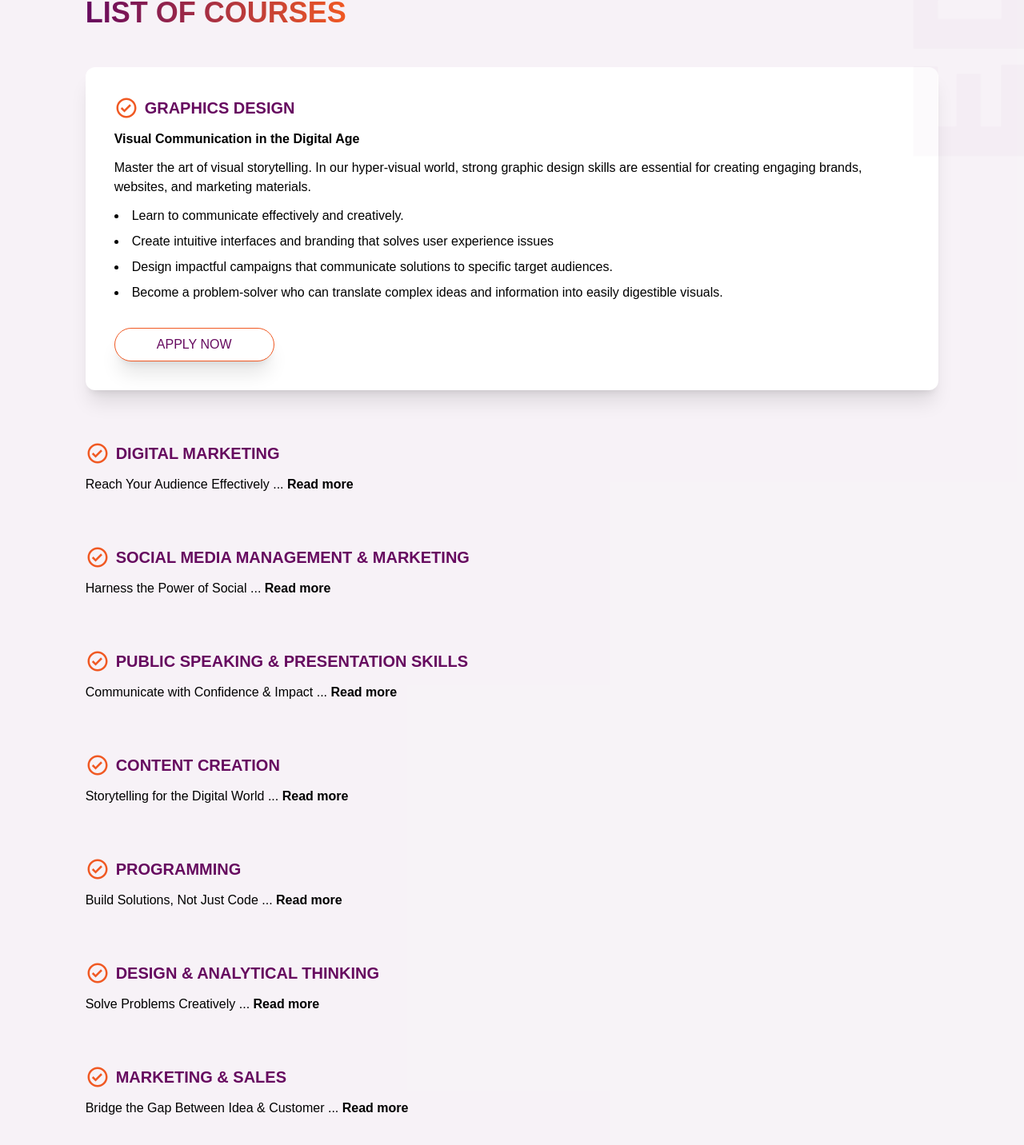
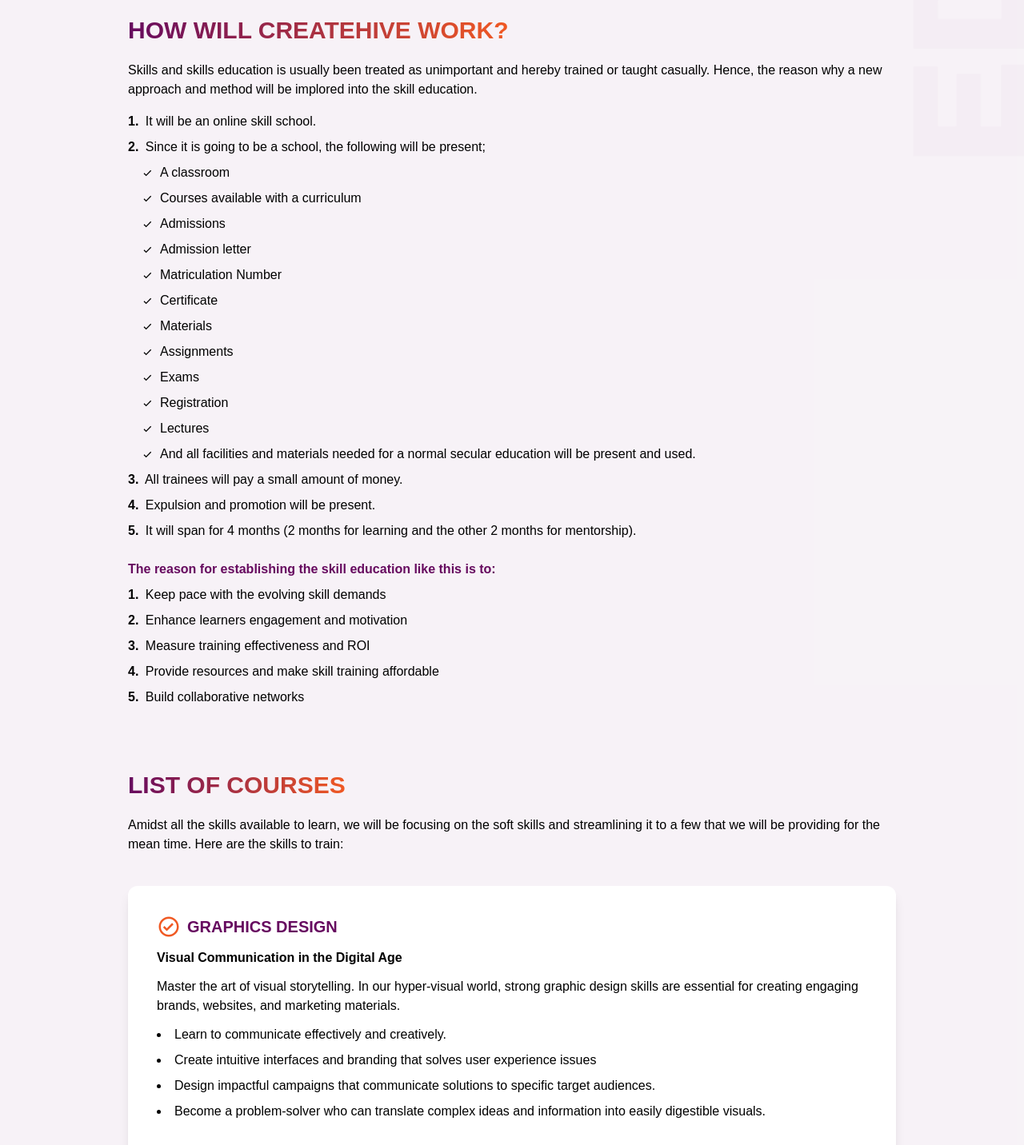
Before and after one commit to paixtechdom/edufix, a React (Vite) app: page /programs/createhive in a window 1280 px wide. Shown: the part 668-2100 px from the top of the page at 80% size. Built offline with nearby package versions, Linux system fonts and the light colour scheme; a web font is replaced by a local one.

Commit message:
updated createhive page

```diff
--- a/src/pages/home/sections/AfterHero.tsx
+++ b/src/pages/home/sections/AfterHero.tsx
@@ -20,18 +20,18 @@
         title: "Benin Accredited",
         icon: <GoVerified />,
         type: "after",
-        desc: "Edufix is recognised by the BAU as an accredited online university."
+        desc: "Educfix is recognised by the BAU as an accredited online university."
     },
     {
         title: "Flexible",
         icon: <TiTime />,
         type: "",
-        desc: "Since Edufix is 100% free, you can study to fit your schedule anytime, anywhere."
+        desc: "Since Educfix is 100% free, you can study to fit your schedule anytime, anywhere."
     },
     {
         title: "Quality",
         icon: <FaStar />,
-        desc: "Edufix is an Acrcredited, Benin Online University. Our academic leadership includes scholars from top universities around the world."
+        desc: "Educfix is an Acrcredited, Benin Online University. Our academic leadership includes scholars from top universities around the world."
     },
     {
         title: "Support",
--- a/src/pages/skill/createhive/page.tsx
+++ b/src/pages/skill/createhive/page.tsx
@@ -1,6 +1,6 @@
 import { useState } from "react"
 import { CoursesList } from "../../../assets/Constants"
-import { BiCheckCircle } from "react-icons/bi"
+import { BiCheck, BiCheckCircle, BiChevronDown } from "react-icons/bi"
 import { Button } from "../../../assets/components/Button"
 
 export const CreateHiveInfo = {
@@ -15,6 +15,44 @@
     "To generate novel ideas in solving practical issues that either comes from life or in the community.",
     "To create a world where skills are been recognized and is regarded as important.",
     "To create a medium where Ideas can be tested and iterated upon through collective feedback, leading to more robust and innovative outcomes."
+  ],
+  how: [
+    {
+      info: "It will be an online skill school.",
+    },
+    {
+      info: "Since it is going to be a school, the following will be present;",
+      points: [
+        "A classroom",
+        "Courses available with a curriculum",
+        "Admissions",
+        "Admission letter",
+        "Matriculation Number",
+        "Certificate",
+        "Materials",
+        "Assignments",
+        "Exams",
+        "Registration",
+        "Lectures",
+        "And all facilities and materials needed for a normal secular education will be present and used.",
+      ]
+    },
+    {
+      info: "All trainees will pay a small amount of money."
+    },
+    {
+      info: "Expulsion and promotion will be present."
+    },
+    {
+      info: "It will span for 4 months (2 months for learning and the other 2 months for mentorship)."
+    }
+  ],
+  reason: [
+    "Keep pace with the evolving skill demands",
+    "Enhance learners engagement and motivation",
+    "Measure training effectiveness and ROI",
+    "Provide resources and make skill training affordable",
+    "Build collaborative networks"
   ]
 }
 
@@ -23,7 +61,7 @@
 
   return (
     <main className="text-base w-full pt-32 center bg-primary bg-opacity-5 pb-32">
-      <div className="w-11/12 lg:w-10/12 flex flex-col">
+      <div className="w-11/12 lg:w-9/12  flex flex-col">
       <div className="flex flex-col gap-3">
         <h1 className="font-bold bg-clip-text bg-gradient-to-r from-primary to-sec text-transparent text-4xl w-fit">CREATEHIVE</h1>
         <div className="flex flex-col gap-2">
@@ -49,22 +87,76 @@
       </div>
 
 
-      <h2 className="uppercase text-4xl font-bold mb-12 bg-clip-text bg-gradient-to-r from-primary to-sec  text-transparent w-fit mt-20">LIST OF COURSES</h2>
+
+      <div className="flex flex-col">
+        <h2 className="uppercase text-3xl font-bold mb-5 bg-clip-text bg-gradient-to-r from-primary to-sec  text-transparent w-fit mt-20">How will CREATEHIVE work?</h2>
+
+        <p>Skills and skills education is usually been treated as unimportant and hereby trained or taught casually. Hence, the reason why a new approach and method will be implored into the skill education. </p>
+
+        <div className="flex flex-col gap-2 mt-4">
+          {CreateHiveInfo.how.map((h, i) => (
+            <>
+            <p key={i}>
+              <b className="mr-1">{i+1}.</b> {h.info}
+            </p>
+
+              {h.points ?
+              <div className="flex flex-col gap-2 ml-4">
+                {
+                  h.points.map((p, i) => (
+                    <div key={i} className="inline-flex gap-2">
+                      <BiCheck className="mt-1"/>
+                      <p>
+                        {p}
+                      </p>
+                    </div>
+                  ))
+                }
+              </div> : "" }
+            </>
+
+          ))}
+        </div>
 
 
-      <div id="courses" className="flex flex-col gap-16">
+        <div className="mt-6 flex flex-col gap-2">
+          <h3 className="font-bold text-primary">
+          The reason for establishing the skill education like this is to:
+          </h3>
+          {CreateHiveInfo.reason.map((r, i) => (
+            <p key={i}><b className="mr-1">{i+1}.</b> {r}</p>
+          ))}
+        </div>
+      </div>
+
+
+
+
+
+      <div id="courses" className="flex flex-col">
+
+        <h2 className="uppercase text-3xl font-bold mb-5 bg-clip-text bg-gradient-to-r from-primary to-sec  text-transparent w-fit mt-20">LIST OF COURSES</h2>
+        <p className="">Amidst all the skills available to learn, we will be focusing on the soft skills and streamlining it to a few that we will be providing for the mean time. Here are the skills to train:
+
+        </p>
 
         {CoursesList.map((course, i) => (
           <div id={`${course.title.replace(" ",'').replace(" ",'').replace(" ",'').replace(" ",'').replace("&",'')}`}
-            key={i} className={`flex flex-col gap-3 cursor-pointer ${currentCourse == i ? "bg-white p-9 rounded-xl shadow-xl" : ""} `} onClick={() => {
+            key={i} className={`flex flex-col gap-3 cursor-pointer bg-white p-9 rounded-xl shadow-lg transition-all duration-500 ${currentCourse == i ? "my-10" : "my-5"} `} onClick={() => {
               setCurrentCourse(i)
             }}>
+              <div className="flex justify-between cursor-pointer">
+
+                <div className="flex flex-col gap-3">
                   <div className="flex items-center gap-2 flex-wrap">
                     <BiCheckCircle className="text-3xl text-sec"/>
                     <h3 className="uppercase text-primary text-xl font-bold">{course.title}</h3>
                   </div>
 
                   <p className={`${currentCourse == i ? "font-bold " : "" }`}>{course.intro} {currentCourse ==i ? "" : <>... <b>Read more</b></>}</p>
+
+
+
                   {
                     currentCourse === i ?
                     <>
@@ -84,6 +176,19 @@
                   }
 
                 </div>
+
+                {
+                  currentCourse !== i &&
+                  <div className="cursor-pointer rounded-lg center bg-primary text-white h-fit" onClick={() => {
+                    setCurrentCourse(i)
+                  }}>
+                    <BiChevronDown  className="text-6xl cursor-pointer bg-re d-400 z-10"/>
+                  </div>
+                }
+
+              </div>
+
+          </div>
         ))}
       </div>
 
```
Lines whose indentation alone changed are shown as unchanged.
